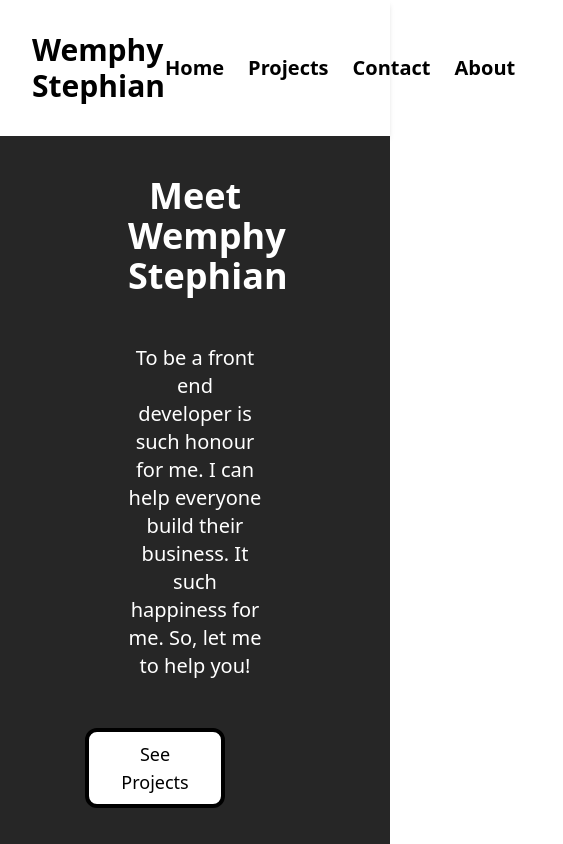
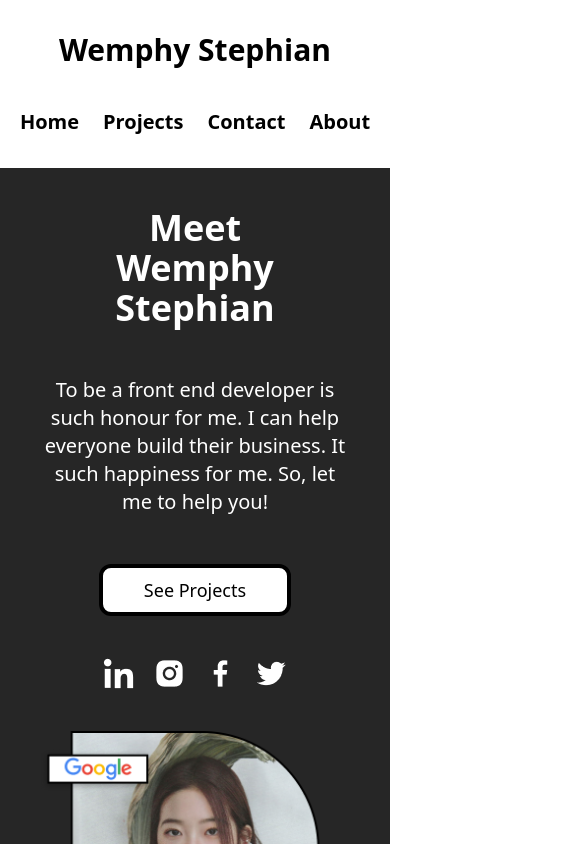
Before and after one commit to wemphy24/resume-blog, a Nuxt app: page / in a window 390 px wide. Shown: the top 844 px of the page, 563 px wide, since content can reach past the window. Built offline with nearby package versions, Linux system fonts and the light colour scheme.

Commit message:
Update Layout

```diff
--- a/layouts/default.vue
+++ b/layouts/default.vue
@@ -1,8 +1,10 @@
 <template>
   <header class="shadow-md bg-white">
-    <nav class="container mx-auto p-8 flex justify-between">
+    <nav
+      class="container mx-auto p-8 block text-center lg:flex justify-between"
+    >
       <NuxtLink class="text-3xl font-bold" to="/">Wemphy Stephian</NuxtLink>
-      <ul class="flex gap-6 items-center">
+      <ul class="mt-10 lg:mt-0 flex gap-6 items-center justify-center">
         <li>
           <NuxtLink class="font-semibold text-xl" to="/">Home</NuxtLink>
         </li>
@@ -22,11 +24,13 @@
   <slot />
 
   <footer class="shadow-md bg-neutral-800">
-    <nav class="container mx-auto p-8 flex justify-around">
+    <nav
+      class="container mx-auto p-8 block text-center lg:flex justify-between"
+    >
       <NuxtLink class="text-3xl font-bold text-white" to="/"
         >Wemphy Stephian</NuxtLink
       >
-      <ul class="flex gap-6 items-center">
+      <ul class="mt-10 lg:mt-0 flex gap-6 items-center justify-center">
         <li>
           <NuxtLink class="font-semibold text-xl text-white" to="/"
             >Home</NuxtLink
@@ -48,7 +52,7 @@
           >
         </li>
       </ul>
-      <div class="flex items-center gap-4">
+      <div class="mt-10 lg:mt-0 flex gap-4 items-center justify-center">
         <a href="">
           <img src="/img/linkedin.png" alt="" />
         </a>
--- a/pages/index.vue
+++ b/pages/index.vue
@@ -1,6 +1,6 @@
 <template>
   <section
-    class="intro bg-neutral-800 px-32 py-10 grid grid-cols-1 lg:grid-cols-2"
+    class="intro bg-neutral-800 px-10 sm:px-32 py-10 grid grid-cols-1 lg:grid-cols-2"
   >
     <div class="my-auto flex flex-col gap-12">
       <div class="text-white font-bold text-4xl text-center lg:text-start">
@@ -15,14 +15,17 @@
         </p>
       </div>
       <div
-        class="font-medium flex gap-8 items-center justify-center lg:justify-start"
+        class="font-medium block sm:flex gap-8 items-center justify-center lg:justify-start"
       >
-        <button
-          class="rounded-xl btn-primary text-lg w-48 text-center px-8 py-2"
-        >
-          See Projects
-        </button>
-        <div class="flex items-center gap-4">
+        <div class="flex justify-center items-center">
+          <button
+            class="rounded-xl btn-primary text-lg w-48 text-center px-8 py-2"
+          >
+            See Projects
+          </button>
+        </div>
+
+        <div class="mt-10 sm:mt-0 flex items-center gap-4 justify-center">
           <a href="">
             <img src="/img/linkedin.png" alt="" />
           </a>
@@ -50,7 +53,7 @@
     <p class="text-3xl font-bold">Dribbble</p>
     <p class="text-3xl font-bold">Upwork</p>
   </div>
-  <section class="completed-project px-28">
+  <section class="completed-project px-10 sm:px-28">
     <div class="text-4xl font-bold text-center py-10">
       Best completed project
     </div>
@@ -64,7 +67,7 @@
       <CardProject />
     </div>
   </section>
-  <section class="contact px-24">
+  <section class="contact px-10 sm:px-24">
     <div class="text-4xl font-bold text-center py-10">
       That's all about me, feel free to say hi!
     </div>
@@ -73,10 +76,8 @@
       to 5pm. I'm very willing to work with you.
     </div>
     <div class="py-10 text-center">
-      <button
-        class="rounded-xl btn-primary text-lg w-auto text-center px-8 py-2"
-      >
-        <span class="flex gap-4 items-center font-medium text-xl">
+      <!-- <button class="rounded-xl btn-primary text-lg text-center px-8 py-2">
+        <div class="flex gap-4 items-center font-medium text-xl">
           <p>wemphysp@gmail.com</p>
           <svg
             class="w-10 stroke-[2px]"
@@ -94,8 +95,8 @@
               d="M21.75 6.75v10.5a2.25 2.25 0 0 1-2.25 2.25h-15a2.25 2.25 0 0 1-2.25-2.25V6.75m19.5 0A2.25 2.25 0 0 0 19.5 4.5h-15a2.25 2.25 0 0 0-2.25 2.25m19.5 0v.243a2.25 2.25 0 0 1-1.07 1.916l-7.5 4.615a2.25 2.25 0 0 1-2.36 0L3.32 8.91a2.25 2.25 0 0 1-1.07-1.916V6.75"
             ></path>
           </svg>
-        </span>
-      </button>
+        </div>
+      </button> -->
     </div>
   </section>
 </template>
```
